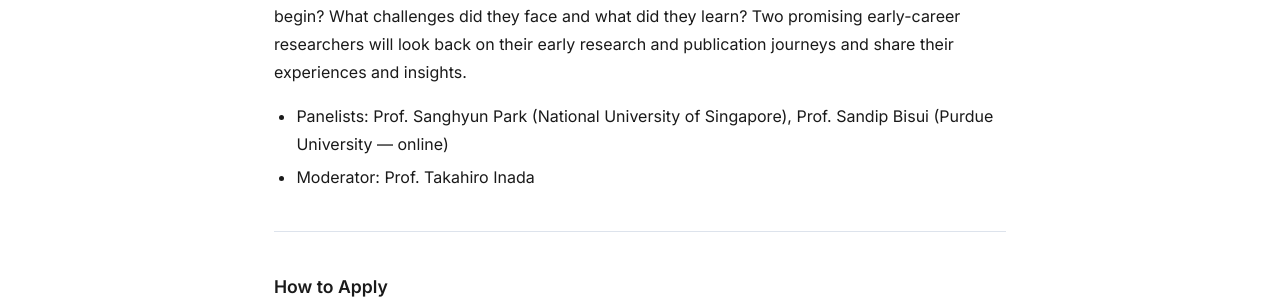
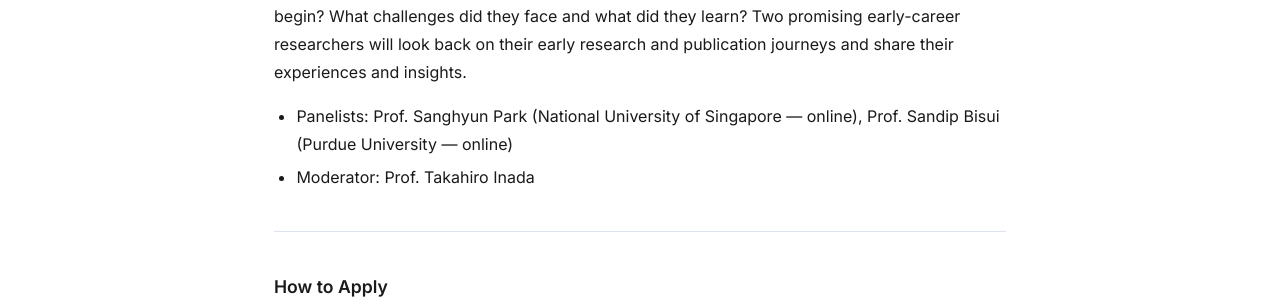
Before and after one commit to kuas-pdw/kuas-pdw.github.io, a Jekyll site: the page built from index.md, in a window 1280 px wide and 900 px high, scrolled down 2463 px. Shown: the part 154-453 px from the top of the window. Built offline with Jekyll 4.4.1, drawn with Linux system fonts in a browser that asks for light colours; some of the changed text lies outside the part shown.

Commit message:
Mark Prof. Park as online participant in Day 2 Session 2
Co-Authored-By: Claude Sonnet 4.6 <noreply@anthropic.com>

```diff
--- a/index.md
+++ b/index.md
@@ -67,7 +67,7 @@ PhD students and early-career researchers in management (generally within 5 year
 
 **Session 2 Panel Discussion: "The Road to Your First Publication: Challenges and Lessons Learned"**
 Every researcher who has published in top journals had a "first paper." How did their first project begin? What challenges did they face and what did they learn? Two promising early-career researchers will look back on their early research and publication journeys and share their experiences and insights.
-- Panelists: Prof. Sanghyun Park (National University of Singapore), Prof. Sandip Bisui (Purdue University — online)
+- Panelists: Prof. Sanghyun Park (National University of Singapore — online), Prof. Sandip Bisui (Purdue University — online)
 - Moderator: Prof. Takahiro Inada
 
 ---
```
Also changed, not shown: other parts of index.md (+1 -1 lines).
